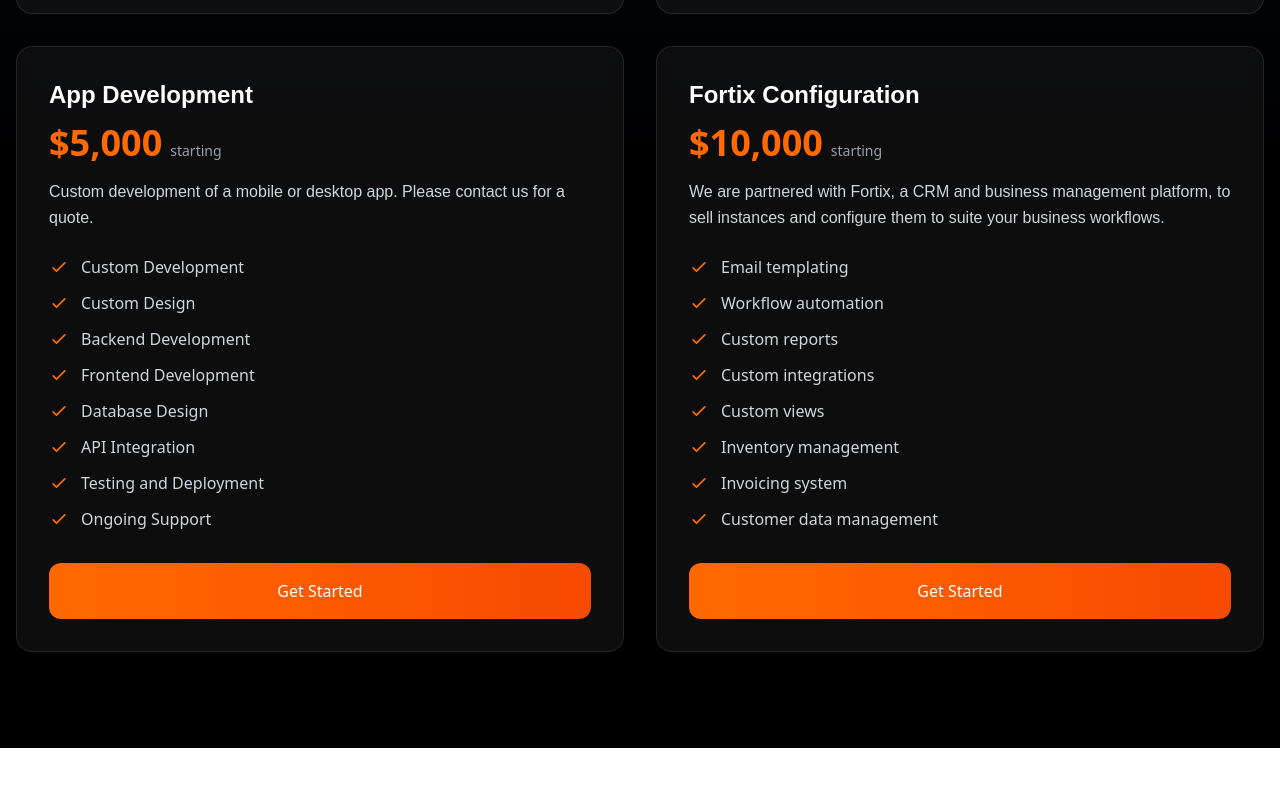
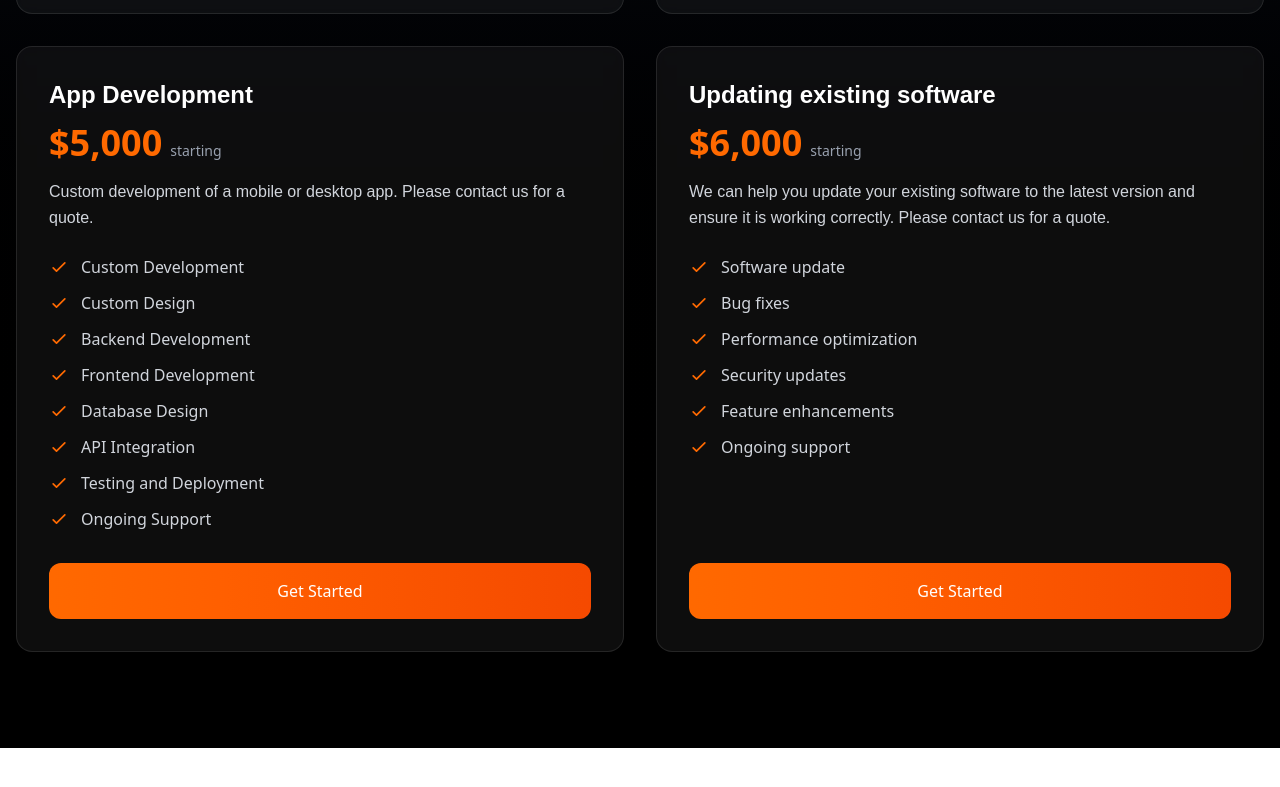
Before and after one commit to solaris-soft/solaris-business-site, an Astro site: page / in a window 1280 px wide. Shown: the part 3735-4522 px from the top of the page. Built offline with nearby package versions, Linux system fonts and the light colour scheme; Astro itself is replaced by a stand-in of ours; no server answers; a web font is replaced by a local one.

Commit message:
Removing fortix configuration

```diff
--- a/src/components/packages/PackagesSection.svelte
+++ b/src/components/packages/PackagesSection.svelte
@@ -54,19 +54,17 @@
       popular: false,
     },
     {
-      name: "Fortix Configuration",
-      price: 10000,
+      name: "Updating existing software",
+      price: 6000,
       description:
-        "We are partnered with Fortix, a CRM and business management platform, to sell instances and configure them to suite your business workflows.",
+        "We can help you update your existing software to the latest version and ensure it is working correctly. Please contact us for a quote.",
       features: [
-        "Email templating",
-        "Workflow automation",
-        "Custom reports",
-        "Custom integrations",
-        "Custom views",
-        "Inventory management",
-        "Invoicing system",
-        "Customer data management",
+        "Software update",
+        "Bug fixes",
+        "Performance optimization",
+        "Security updates",
+        "Feature enhancements",
+        "Ongoing support",
       ],
       popular: false,
     },
```
